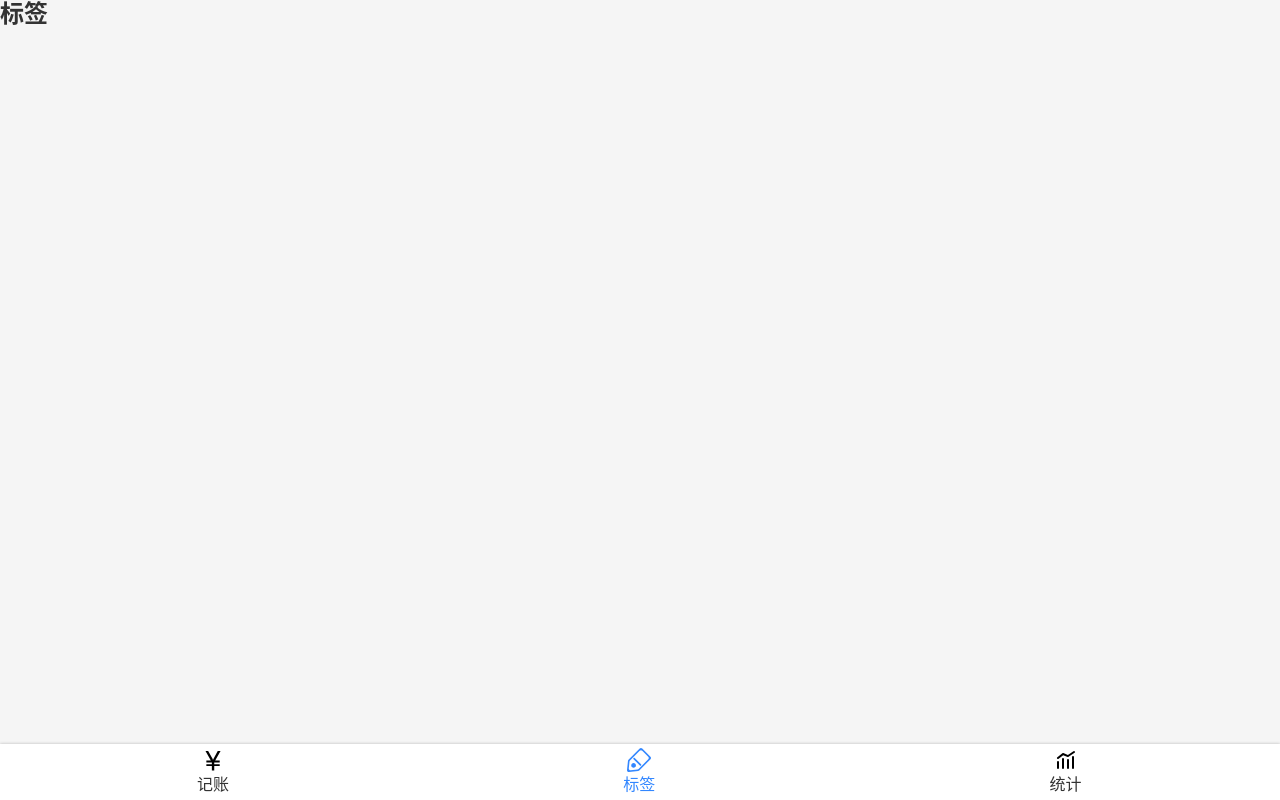
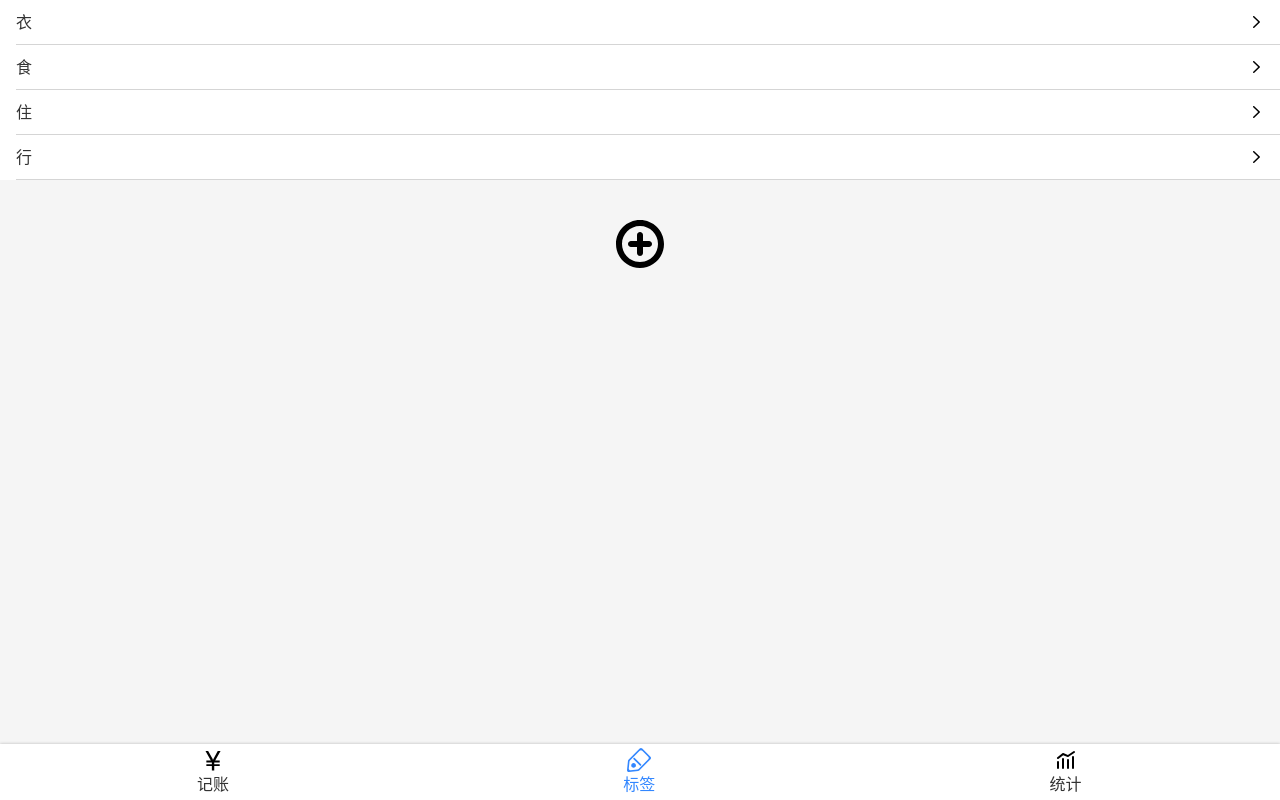
Before and after one commit to wxyhaha/ebill-2, a React app: page /#/tags in a window 1280 px wide. Built offline with nearby package versions, Linux system fonts and the light colour scheme.

Commit message:
完成tag list样式

```diff
--- a/src/Money/TagsSection.tsx
+++ b/src/Money/TagsSection.tsx
@@ -1,5 +1,5 @@
 import styled from 'styled-components';
-import React, {useState} from 'react';
+import React from 'react';
 import useTags from '../useTags';
 
 const Wrapper = styled.section`
--- a/src/index.scss
+++ b/src/index.scss
@@ -26,27 +26,35 @@
   color: inherit;
 }
 
-body{
-  font-family:$font-hei;
+body {
+  font-family: $font-hei;
   font-size: 16px;
   line-height: 1.2;
   background: #f5f5f5;
 }
 
-button{
+button {
   font-family: inherit;
 }
-:focus{
+
+:focus {
   outline: none;
 }
-.icon{
+
+.icon {
   width: 1em;
   height: 1em;
   display: inline-block;
 }
 
-.clearfix::after{
+.clearfix::after {
   content: '';
   display: block;
   clear: both;
 }
+
+.oneLine {
+  white-space: nowrap;
+  overflow: hidden;
+  text-overflow:ellipsis;
+}
--- a/src/views/Tags.tsx
+++ b/src/views/Tags.tsx
@@ -1,12 +1,64 @@
 import Layout from '../components/Layout';
 import React from 'react';
 import useTags from '../useTags';
+import styled from 'styled-components';
+import Icon from '../components/Icon';
+
+const TagList = styled.ol`
+  font-size: 16px;
+  background: white;
+
+  > li {
+    border-bottom: 1px solid #d5d5d5;
+    line-height: 20px;
+    padding: 12px 16px 12px 0;
+    margin-left: 16px;
+    display: flex;
+    justify-content: space-between;
+    align-items: center;
+  }
+`;
+
+const Button = styled.button`
+  border: none;
+  background: #f5f5f5;
+  padding: 8px 0;
+
+  svg {
+    height: 48px;
+    width: 48px;
+    border: none;
+    color: #666666;
+`;
+
+const Center = styled.div`
+  display: flex;
+  justify-content: center;
+  align-items: center;
+  flex-direction: column;
+`;
+const Space=styled.div`
+  height: 32px;
+`;
 
 function Tags() {
-  const{tags,setTags}=useTags();
+  const {tags, setTags} = useTags();
   return (
     <Layout>
-      <h2>标签</h2>
+      <TagList>
+        {tags.map(tag =>
+          <li key={tag}>
+            <span className='oneLine'>{tag}</span>
+            <Icon name='right'/>
+          </li>
+        )}
+      </TagList>
+      <Center>
+        <Space/>
+        <Button>
+          <Icon name='add'/>
+        </Button>
+      </Center>
     </Layout>
   );
 }
```
